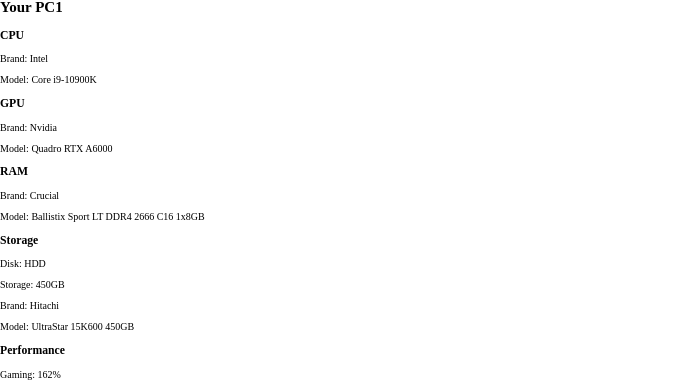
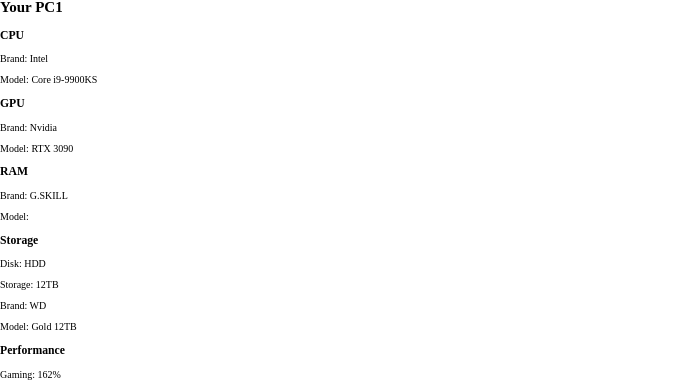
Before and after one commit to Atsuki02/Library-app, a React (Vite) app: page / in a window 1280 px wide. Shown: the part 806-1188 px from the top of the page, without its empty margins (0-675 px from the left). Built offline with nearby package versions, Linux system fonts and the light colour scheme; no server answers.

Commit message:
add your pc

```diff
--- a/src/CPUselection.tsx
+++ b/src/CPUselection.tsx
@@ -19,7 +19,7 @@
 
   const uniqueBrands = Array.from(new Set(CpuData.map((item) => item.Brand)));
   const filterdModels = Array.from(
-    new Set(CpuData.filter((CpuData) => CpuData.Brand === state.brand))
+    new Set(CpuData.filter((CpuData) => CpuData.Brand === state.CpuBrand))
   );
 
   return (
@@ -28,7 +28,7 @@
       <Row>
         <Label>
           Brand:
-          <Select value={state.brand} onChange={handleBrandChange}>
+          <Select value={state.CpuBrand} onChange={handleBrandChange}>
             {uniqueBrands.map((brand, index) => (
               <option key={index} value={brand}>
                 {brand}
@@ -39,7 +39,7 @@
 
         <Label>
           Model:
-          <Select value={state.model} onChange={handleModelChange}>
+          <Select value={state.CpuModel} onChange={handleModelChange}>
             {filterdModels.map((item, index) => (
               <option key={index} value={item.Model}>
                 {item.Model}
--- a/src/GPUSelection.tsx
+++ b/src/GPUSelection.tsx
@@ -1,5 +1,5 @@
 import { Props } from "./App";
-import { useCpuContext } from "./CpuContext";
+import { useGpuContext } from "./GpuContext";
 import Heading from "./Heading";
 import Label from "./Label";
 import Row from "./Row";
@@ -7,7 +7,7 @@
 import Wrapper from "./Wrapper";
 
 const GPUSelection = ({ GpuData }: Props) => {
-  const { state, dispatch } = useCpuContext();
+  const { state, dispatch } = useGpuContext();
 
   const handleBrandChange = (e: React.ChangeEvent<HTMLSelectElement>) => {
     dispatch({ type: "BRAND_CHANGE", payload: e.target.value });
@@ -18,7 +18,7 @@
 
   const uniqueBrands = Array.from(new Set(GpuData.map((item) => item.Brand)));
   const filterdModels = Array.from(
-    new Set(GpuData.filter((GpuData) => GpuData.Brand === state.brand))
+    new Set(GpuData.filter((GpuData) => GpuData.Brand === state.GpuBrand))
   );
   return (
     <Wrapper typeof="local">
@@ -26,7 +26,7 @@
       <Row>
         <Label>
           Brand:
-          <Select value={state.brand} onChange={handleBrandChange}>
+          <Select value={state.GpuBrand} onChange={handleBrandChange}>
             {uniqueBrands.map((brand, index) => (
               <option key={index} value={brand}>
                 {brand}
@@ -36,7 +36,7 @@
         </Label>
         <Label>
           Model:
-          <Select value={state.model} onChange={handleModelChange}>
+          <Select value={state.GpuModel} onChange={handleModelChange}>
             {filterdModels.map((item, index) => (
               <option key={index} value={item.Model}>
                 {item.Model}
--- a/src/YourPC.tsx
+++ b/src/YourPC.tsx
@@ -1,28 +1,39 @@
+import { useCpuContext } from "./CpuContext";
+import { useGpuContext } from "./GpuContext";
+import { useMemoryContext } from "./MemoryContext";
+import { useStorageContext } from "./StorageContext";
+
 const YourPC = () => {
+  const { state: cpuState, dispatch: cpuDispatch } = useCpuContext();
+  const { state: gpuState, dispatch: gpuDispatch } = useGpuContext();
+  const { state: ramState, dispatch: ramDispatch } = useMemoryContext();
+  const { state: storageState, dispatch: storageDispatch } =
+    useStorageContext();
+
   return (
     <div>
       <h2>Your PC1</h2>
       <div>
         <h3>CPU</h3>
-        <p>Brand: Intel</p>
-        <p>Model: Core i9-10900K</p>
+        <p>Brand: {cpuState.brand}</p>
+        <p>Model: {cpuState.model}</p>
       </div>
       <div>
         <h3>GPU</h3>
-        <p>Brand: Nvidia</p>
-        <p>Model: Quadro RTX A6000</p>
+        <p>Brand: {gpuState.brand}</p>
+        <p>Model: {gpuState.model}</p>
       </div>
       <div>
         <h3>RAM</h3>
-        <p>Brand: Crucial</p>
-        <p>Model: Ballistix Sport LT DDR4 2666 C16 1x8GB</p>
+        <p>Brand: {ramState.brand}</p>
+        <p>Model: {ramState.model}</p>
       </div>
       <div>
         <h3>Storage</h3>
-        <p>Disk: HDD</p>
-        <p>Storage: 450GB</p>
-        <p>Brand: Hitachi</p>
-        <p>Model: UltraStar 15K600 450GB</p>
+        <p>Disk: {storageState.storageType}</p>
+        <p>Storage: {storageState.storage}</p>
+        <p>Brand: {storageState.brand}</p>
+        <p>Model: {storageState.model}</p>
       </div>
       <div>
         <h3>Performance</h3>
```
